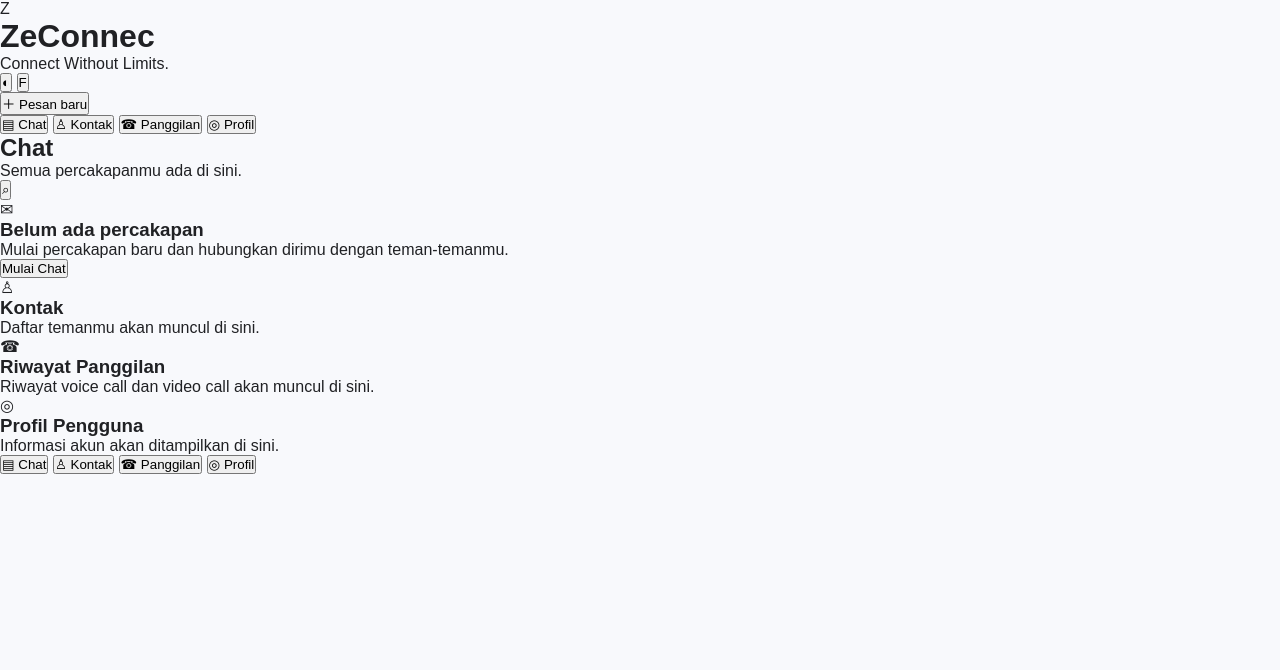
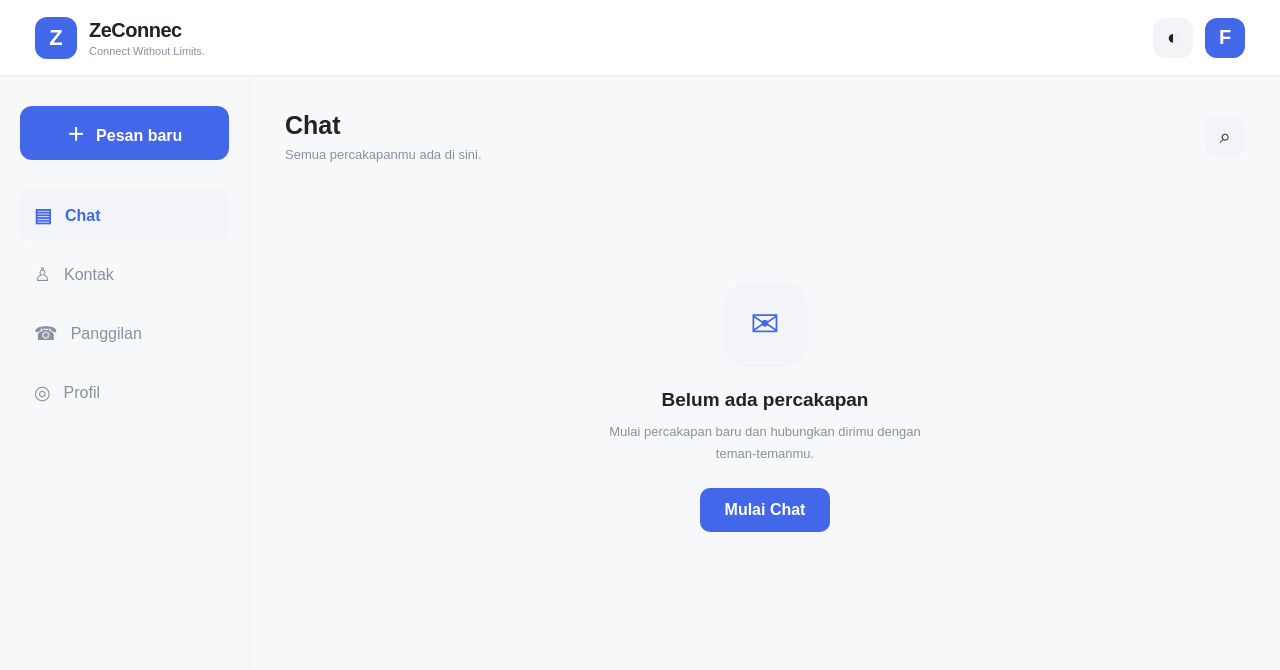
Before and after one commit to web-faiz-belajar/ZeConnec, a plain HTML site: page index.html in a window 1280 px wide. Drawn offline with Linux system fonts and the light colour scheme; a script that the page names is missing.

Commit message:
Update style.css

```diff
--- a/CSS/style.css
+++ b/CSS/style.css
@@ -1,3 +1,31 @@
+
+/* =========================
+   ZeConnec - Main Styles
+========================= */
+
+:root {
+  --primary: #4267e8;
+  --primary-hover: #3155d4;
+  --background: #f7f8fa;
+  --surface: #ffffff;
+  --text: #20232b;
+  --muted: #89909e;
+  --border: #eceef2;
+  --hover: #f2f4f8;
+  --shadow: 0 4px 20px rgba(20, 30, 60, 0.04);
+}
+
+body.dark {
+  --primary: #8298ff;
+  --primary-hover: #7188f5;
+  --background: #111318;
+  --surface: #1a1d24;
+  --text: #f1f2f6;
+  --muted: #999fac;
+  --border: #2a2e38;
+  --hover: #252934;
+  --shadow: 0 4px 20px rgba(0, 0, 0, 0.15);
+}
 
 * {
   margin: 0;
@@ -7,31 +35,337 @@
 
 body {
   font-family: Arial, sans-serif;
-  background: #f8f9fc;
-  color: #202124;
+  background: var(--background);
+  color: var(--text);
+  min-height: 100vh;
+  transition: background 0.2s, color 0.2s;
 }
 
-.container {
-  width: 100%;
+button,
+input {
+  font: inherit;
+}
+
+button {
+  cursor: pointer;
+  border: none;
+}
+
+.app-container {
   min-height: 100vh;
   display: flex;
+  flex-direction: column;
+}
+
+/* HEADER */
+
+.topbar {
+  height: 76px;
+  background: var(--surface);
+  border-bottom: 1px solid var(--border);
+  display: flex;
+  align-items: center;
+  justify-content: space-between;
+  padding: 0 35px;
+}
+
+.brand {
+  display: flex;
+  align-items: center;
+  gap: 12px;
+}
+
+.brand-icon {
+  width: 42px;
+  height: 42px;
+  background: var(--primary);
+  color: white;
+  border-radius: 12px;
+  display: grid;
+  place-items: center;
+  font-size: 22px;
+  font-weight: bold;
+}
+
+.brand h1 {
+  font-size: 20px;
+  letter-spacing: -0.5px;
+}
+
+.brand span {
+  display: block;
+  font-size: 11px;
+  color: var(--muted);
+  margin-top: 3px;
+}
+
+.header-actions {
+  display: flex;
+  align-items: center;
+  gap: 12px;
+}
+
+.icon-btn,
+.profile-button,
+.search-btn {
+  width: 40px;
+  height: 40px;
+  border-radius: 12px;
+  background: var(--hover);
+  color: var(--text);
+  font-size: 20px;
+}
+
+.profile-button {
+  background: var(--primary);
+  color: white;
+  font-weight: bold;
+}
+
+/* MAIN LAYOUT */
+
+.main-content {
+  flex: 1;
+  display: flex;
+  max-width: 1450px;
+  width: 100%;
+  margin: auto;
+}
+
+/* SIDEBAR */
+
+.sidebar {
+  width: 250px;
+  flex-shrink: 0;
+  padding: 30px 20px;
+  border-right: 1px solid var(--border);
+}
+
+.new-chat-btn {
+  width: 100%;
+  padding: 14px;
+  border-radius: 12px;
+  background: var(--primary);
+  color: white;
+  font-weight: bold;
+  margin-bottom: 30px;
+  transition: background 0.2s;
+}
+
+.new-chat-btn:hover {
+  background: var(--primary-hover);
+}
+
+.new-chat-btn span {
+  font-size: 18px;
+  margin-right: 7px;
+}
+
+.side-nav {
+  display: flex;
+  flex-direction: column;
+  gap: 8px;
+}
+
+.nav-item {
+  width: 100%;
+  padding: 14px;
+  border-radius: 10px;
+  text-align: left;
+  background: transparent;
+  color: var(--muted);
+  display: flex;
+  align-items: center;
+  gap: 13px;
+}
+
+.nav-item span {
+  font-size: 19px;
+}
+
+.nav-item:hover,
+.nav-item.active {
+  background: var(--hover);
+  color: var(--primary);
+}
+
+.nav-item.active {
+  font-weight: bold;
+}
+
+/* CONTENT */
+
+.content-area {
+  flex: 1;
+  padding: 35px;
+  min-width: 0;
+}
+
+.page-header {
+  display: flex;
+  align-items: center;
+  justify-content: space-between;
+  margin-bottom: 25px;
+}
+
+.page-header h2 {
+  font-size: 25px;
+}
+
+.page-header p {
+  font-size: 13px;
+  color: var(--muted);
+  margin-top: 7px;
+}
+
+.search-box {
+  margin-bottom: 20px;
+}
+
+.search-box input {
+  width: 100%;
+  padding: 14px;
+  border: 1px solid var(--border);
+  border-radius: 12px;
+  outline: none;
+  background: var(--surface);
+  color: var(--text);
+}
+
+.search-box input:focus {
+  border-color: var(--primary);
+}
+
+.page {
+  display: none;
+  min-height: 60vh;
+}
+
+.page.active {
+  display: block;
+}
+
+/* EMPTY STATE */
+
+.empty-state {
+  min-height: 55vh;
+  display: flex;
+  flex-direction: column;
   align-items: center;
   justify-content: center;
-  padding: 20px;
+  text-align: center;
+  padding: 25px;
 }
 
-.welcome {
-  text-align: center;
+.empty-icon {
+  width: 85px;
+  height: 85px;
+  border-radius: 25px;
+  display: grid;
+  place-items: center;
+  background: var(--hover);
+  color: var(--primary);
+  font-size: 35px;
+  margin-bottom: 22px;
 }
 
-.welcome h1 {
-  font-size: 36px;
-  font-weight: 700;
-  letter-spacing: -1px;
+.empty-state h3 {
+  font-size: 19px;
+  margin-bottom: 10px;
 }
 
-.welcome p {
-  margin-top: 10px;
-  color: #777;
-  font-size: 14px;
+.empty-state p {
+  max-width: 320px;
+  font-size: 13px;
+  color: var(--muted);
+  line-height: 1.7;
 }
+
+.primary-btn {
+  background: var(--primary);
+  color: white;
+  padding: 13px 25px;
+  border-radius: 10px;
+  font-weight: bold;
+  margin-top: 23px;
+}
+
+.primary-btn:hover {
+  background: var(--primary-hover);
+}
+
+/* MOBILE NAVIGATION */
+
+.mobile-nav {
+  display: none;
+}
+
+/* RESPONSIVE */
+
+@media (max-width: 700px) {
+
+  .topbar {
+    height: 68px;
+    padding: 0 17px;
+  }
+
+  .brand-icon {
+    width: 38px;
+    height: 38px;
+  }
+
+  .brand h1 {
+    font-size: 18px;
+  }
+
+  .sidebar {
+    display: none;
+  }
+
+  .content-area {
+    padding: 25px 18px 100px;
+  }
+
+  .page-header h2 {
+    font-size: 23px;
+  }
+
+  .empty-state {
+    min-height: 60vh;
+  }
+
+  .mobile-nav {
+    display: flex;
+    position: fixed;
+    bottom: 0;
+    left: 0;
+    width: 100%;
+    height: 72px;
+    background: var(--surface);
+    border-top: 1px solid var(--border);
+    justify-content: space-around;
+    align-items: center;
+    padding-bottom: env(safe-area-inset-bottom);
+    z-index: 100;
+  }
+
+  .mobile-nav-item {
+    display: flex;
+    flex-direction: column;
+    align-items: center;
+    gap: 5px;
+    background: transparent;
+    color: var(--muted);
+    font-size: 10px;
+    min-width: 65px;
+  }
+
+  .mobile-nav-item span {
+    font-size: 21px;
+  }
+
+  .mobile-nav-item.active {
+    color: var(--primary);
+    font-weight: bold;
+  }
+}
```
